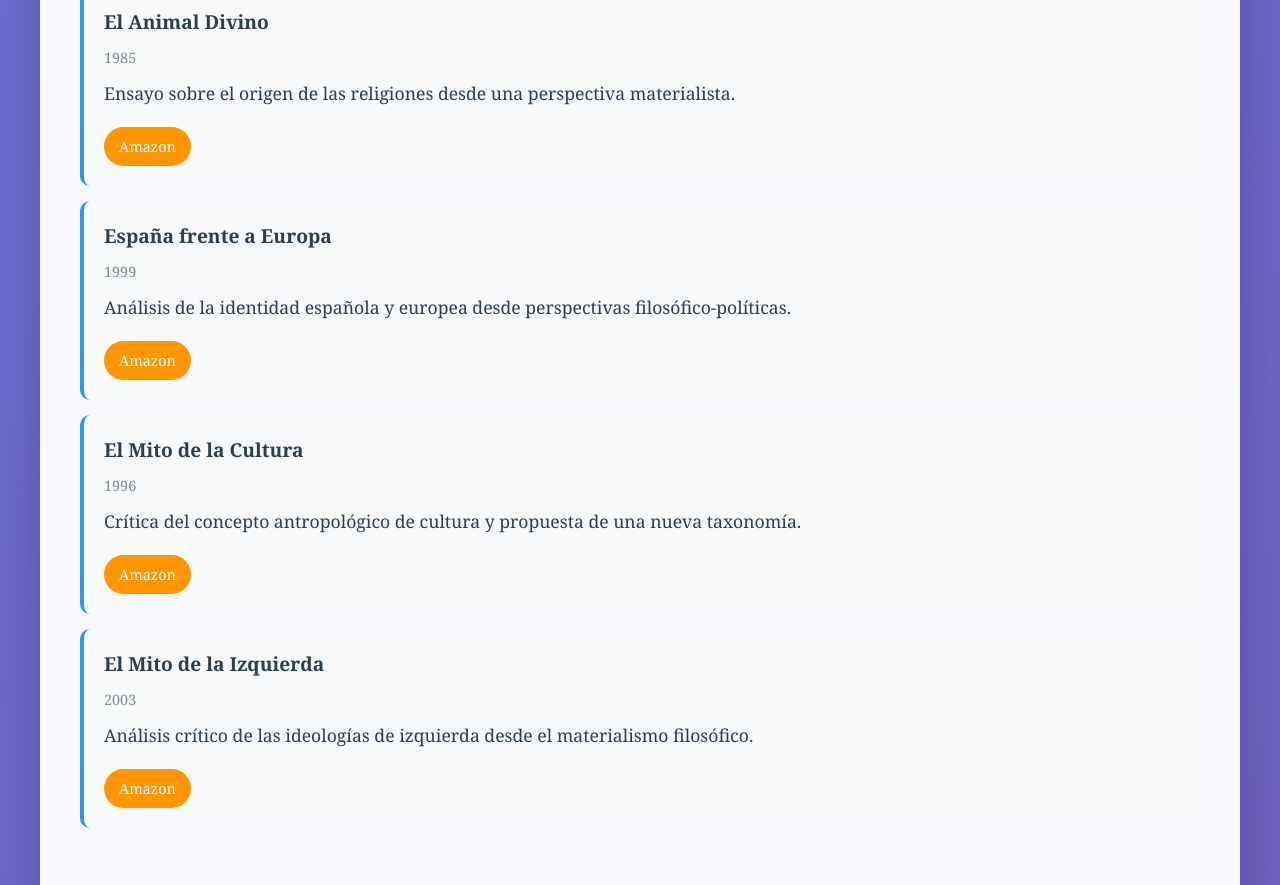
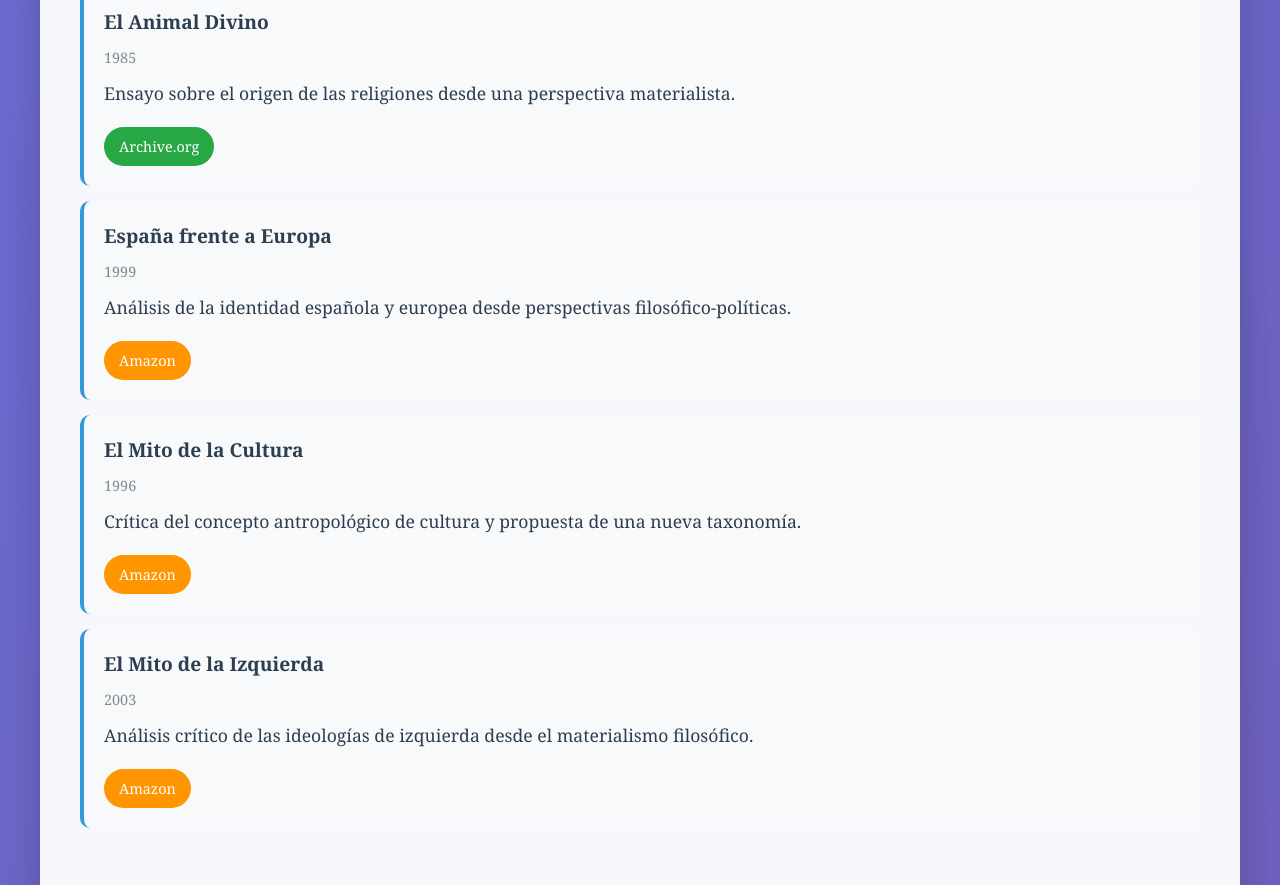
Before and after one commit to jmlucas68/bueno, a plain HTML site: page index.html in a window 1280 px wide. Shown: the part 3520-4405 px from the top of the page. Drawn offline with Linux system fonts and the light colour scheme.

Commit message:
Fix: Actualizado el enlace a 'El Animal Divino'

```diff
--- a/index.html
+++ b/index.html
@@ -587,7 +587,7 @@
                         <div class="obra-year">1985</div>
                         <p>Ensayo sobre el origen de las religiones desde una perspectiva materialista.</p>
                         <div class="enlaces">
-                            <a href="https://www.amazon.es/animal-divino-Ensayo-antropolog%C3%ADa/dp/8478540474" class="enlace amazon" target="_blank">Amazon</a>
+                            <a href="https://archive.org/details/bueno-el-animal-divino" class="enlace archive" target="_blank">Archive.org</a>
                         </div>
                     </li>
 
```
Also changed, not shown: commit_message.txt.
